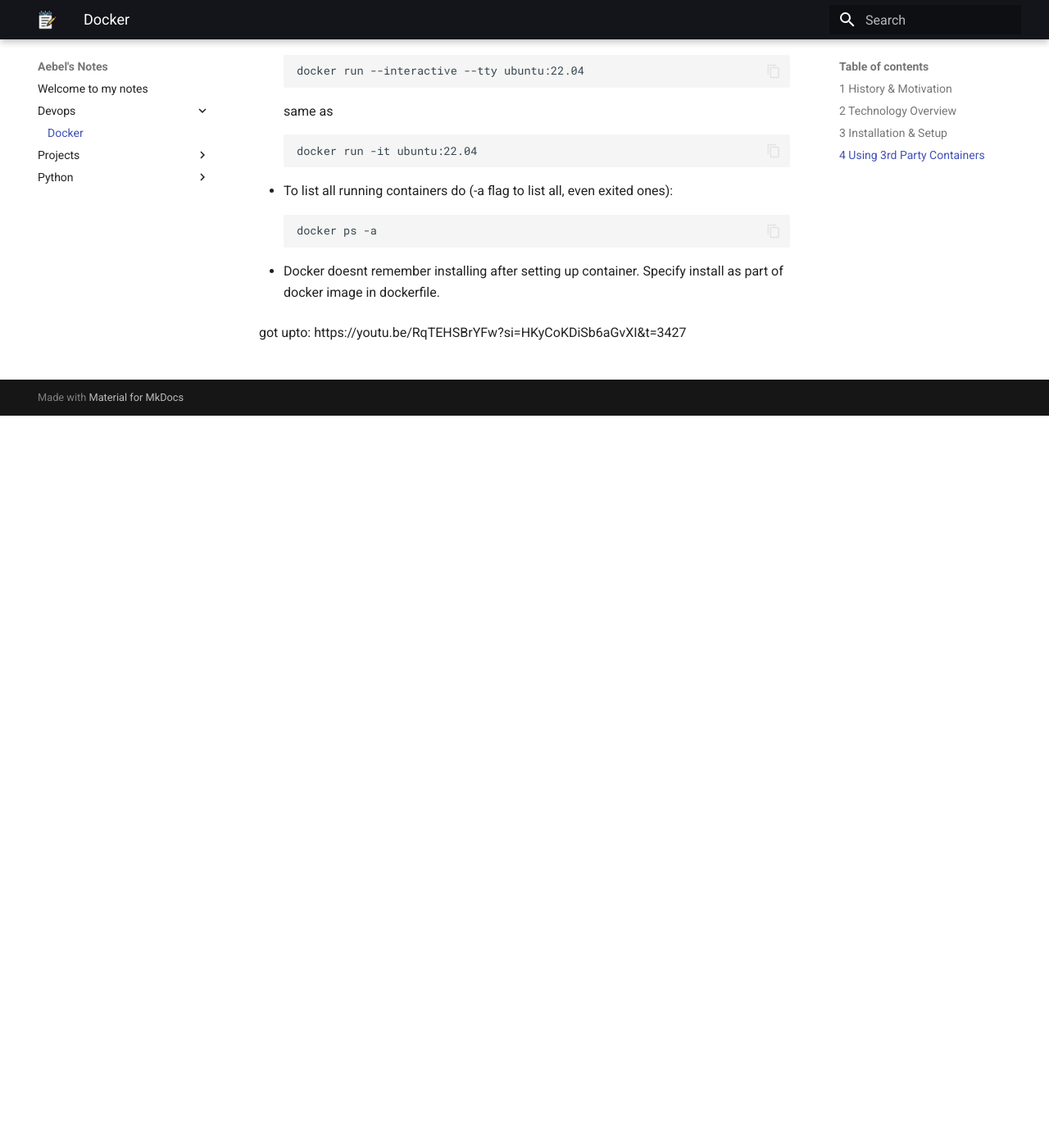
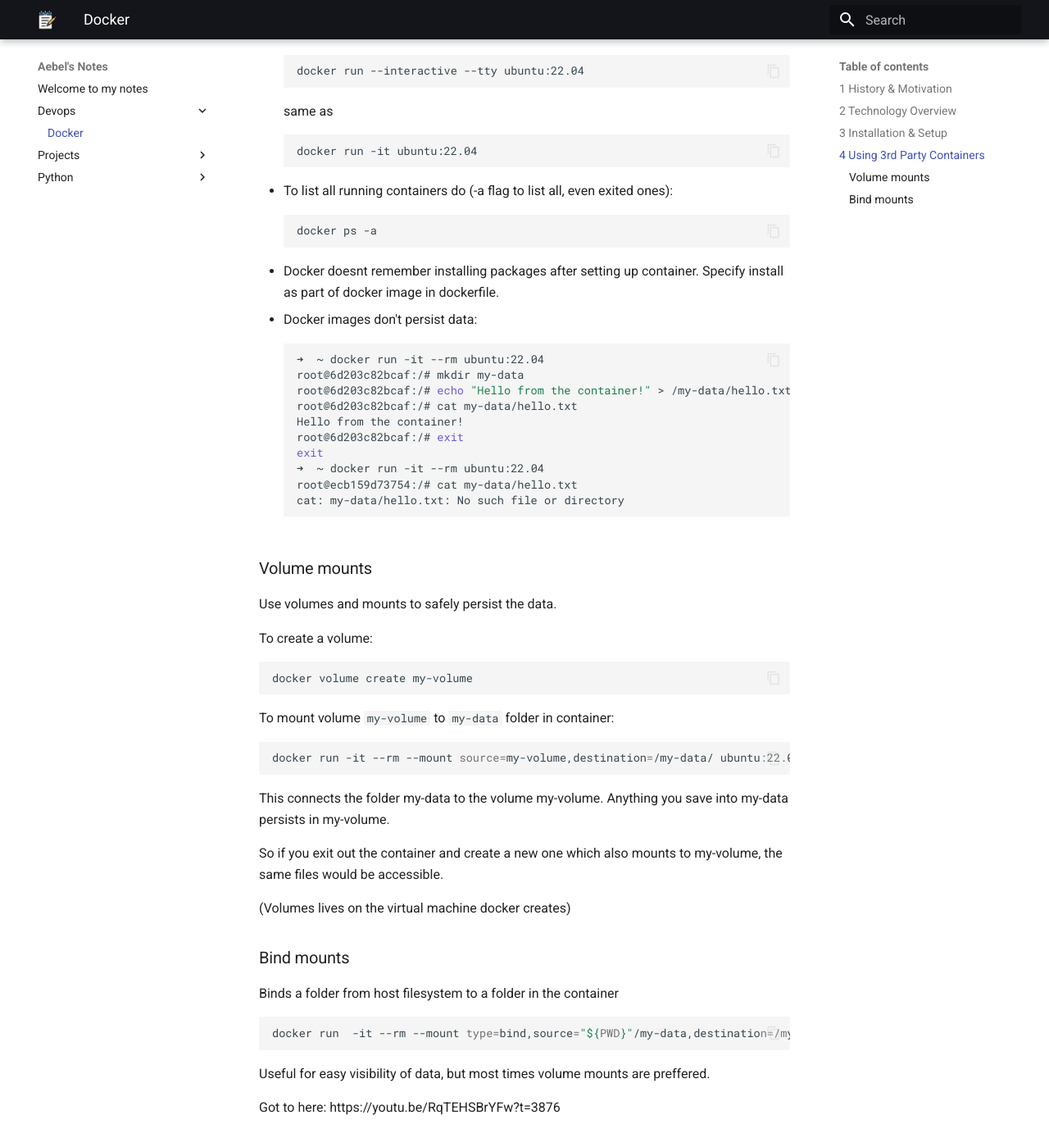
Before and after one commit to Aebel-Shajan/notes, an MkDocs documentation site: the page built from docs/devops/docker.md, in a window 1280 px wide and 1400 px high, scrolled down 2048 px. Shown: the whole window at 82% size. Built offline with MkDocs 1.6.1 and Material for MkDocs 9.7.7, drawn with Linux system fonts in a browser that asks for light colours; before the commit the page ends 2555 px from its top, so only the background shows below that.

Commit message:
Add new notes.

````diff
--- a/docs/devops/docker.md
+++ b/docs/devops/docker.md
@@ -54,7 +54,50 @@
 docker ps -a
 ```
 
-* Docker doesnt remember installing after setting up container. Specify install as part
-of docker image in dockerfile.
+* Docker doesnt remember installing packages after setting up container. Specify install as part of docker image in dockerfile.
 
-got upto: https://youtu.be/RqTEHSBrYFw?si=HKyCoKDiSb6aGvXI&t=3427
+
+* Docker images don't persist data:
+```bash
+➜  ~ docker run -it --rm ubuntu:22.04
+root@6d203c82bcaf:/# mkdir my-data
+root@6d203c82bcaf:/# echo "Hello from the container!" > /my-data/hello.txt
+root@6d203c82bcaf:/# cat my-data/hello.txt
+Hello from the container!
+root@6d203c82bcaf:/# exit
+exit
+➜  ~ docker run -it --rm ubuntu:22.04
+root@ecb159d73754:/# cat my-data/hello.txt
+cat: my-data/hello.txt: No such file or directory
+```
+### Volume mounts
+
+Use volumes and mounts to safely persist the data.
+
+To create a volume:
+```bash
+docker volume create my-volume
+```
+
+To mount volume `my-volume` to `my-data` folder in container:
+```bash
+docker run -it --rm --mount source=my-volume,destination=/my-data/ ubuntu:22.04
+```
+
+This connects the folder my-data to the volume my-volume. Anything you save into my-data persists in my-volume.
+
+So if you exit out the container and create a new one which also mounts to my-volume, the same files would be accessible.
+
+(Volumes lives on the virtual machine docker creates)
+
+### Bind mounts
+
+Binds a folder from host filesystem to a folder in the container
+
+```bash
+docker run  -it --rm --mount type=bind,source="${PWD}"/my-data,destination=/my-data ubuntu:22.04
+```
+
+Useful for easy visibility of data, but most times volume mounts are preffered.
+
+Got to here: https://youtu.be/RqTEHSBrYFw?t=3876
````
